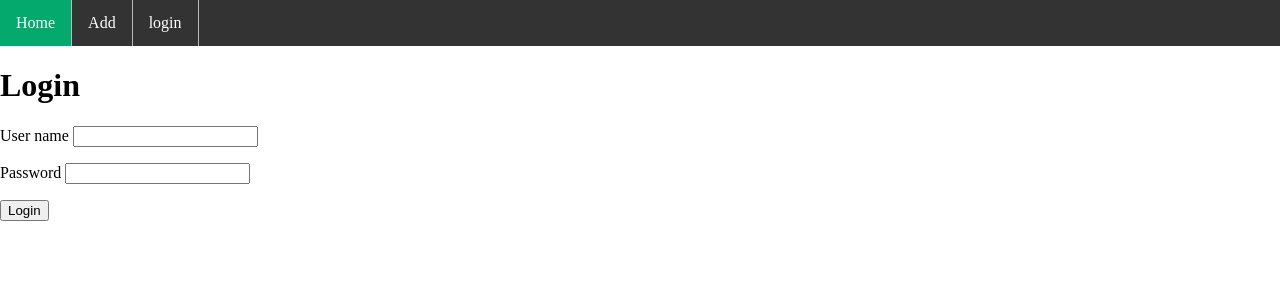
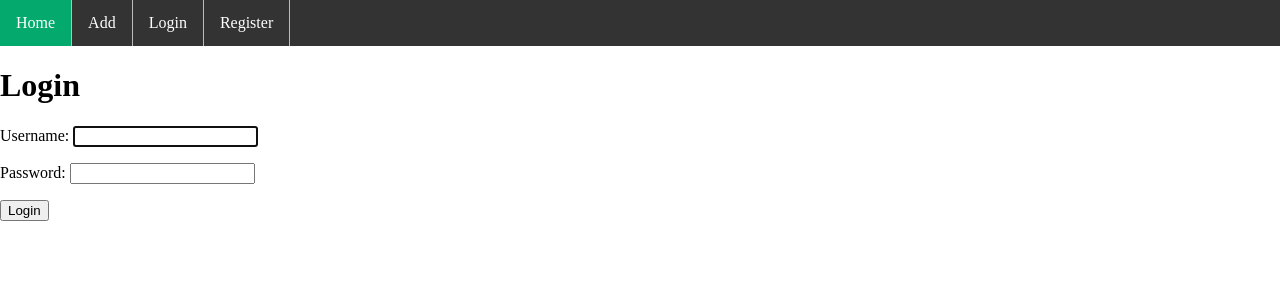
Before and after one commit to urmatbekov/photo-gallery, a Django app: page /login/ in a window 1280 px wide. Shown: the top 300 px of the page. Run offline with Django 3.2, Linux system fonts and the light colour scheme.

Commit message:
register

```diff
--- a/src/gallery/views.py
+++ b/src/gallery/views.py
@@ -3,6 +3,7 @@ from .models import Image
 from .forms import GalleryForm
 from django.shortcuts import redirect
 from django.contrib.auth import authenticate, login
+from django.contrib.auth.forms import UserCreationForm,AuthenticationForm
 
 # Create your views here.
 def gallery(request):
@@ -22,12 +23,19 @@ def detail_gallery(request,id):
     return render(request,"gallery/detail.html",{"image":image})
 
 def auth(request):
+    form = AuthenticationForm()
     if request.method == "POST":
-        username = request.POST.get("username")
-        password = request.POST.get("password")
+        form = AuthenticationForm(data=request.POST)
+        if form.is_valid():
+            login(request,form.get_user())
+            return redirect("/")
+    return render(request,"gallery/login.html",{"form":form})
 
-        user = authenticate(username=username,password=password)
-        if user is not None:
-            login(request,user)
+def register(request):
+    form = UserCreationForm()
+    if request.method == "POST":
+        form = UserCreationForm(request.POST)
+        if form.is_valid():
+            form.save()
             return redirect("/")
-    return render(request,"gallery/login.html")
+    return render(request,"gallery/register.html",{"form":form})
--- a/src/src/urls.py
+++ b/src/src/urls.py
@@ -17,12 +17,13 @@ from django.contrib import admin
 from django.urls import path
 from django.conf import settings
 from django.conf.urls.static import static
-from gallery.views import gallery, addImage,detail_gallery,auth
+from gallery.views import gallery, addImage,detail_gallery,auth,register
 
 urlpatterns = [
     path('admin/', admin.site.urls),
     path('', gallery),
     path("add/", addImage),
     path("images/<int:id>",detail_gallery),
-    path("login/",auth)
+    path("login/",auth),
+    path("register/",register)
 ] + static(settings.MEDIA_URL, document_root=settings.MEDIA_ROOT)
--- a/src/static/style.css
+++ b/src/static/style.css
@@ -56,7 +56,7 @@ div.desc {
     margin: 0 auto;
 }
 
-ul {
+.navbar-nav {
     list-style-type: none;
     margin: 0;
     padding: 0;
@@ -64,16 +64,16 @@ ul {
     background-color: #333;
 }
 
-li {
+.navbar-nav li {
     float: left;
     border-right: 1px solid #bbb;
 }
 
-li:last-child {
+.navbar-nav li:last-child {
     border-right: none;
 }
 
-li a {
+.navbar-nav li a {
     display: block;
     color: white;
     text-align: center;
@@ -81,7 +81,7 @@ li a {
     text-decoration: none;
 }
 
-li a:hover:not(.active) {
+.navbar-nav li a:hover:not(.active) {
     background-color: #111;
 }
 
--- a/src/templates/gallery/login.html
+++ b/src/templates/gallery/login.html
@@ -4,14 +4,7 @@
     <h1>Login</h1>
     <form action="/login/" method="post">
         {% csrf_token %}
-        <p>
-            <label for="Username">User name</label>
-            <input id="Username" name="username" type="text">
-        </p>
-        <p>
-            <label for="Password">Password</label>
-            <input id="Password" name="password" type="password">
-        </p>
+        {{form.as_p}}
         <button type="submit">Login</button>
     </form>
 {% endblock main %}
--- a/src/templates/includes/header.html
+++ b/src/templates/includes/header.html
@@ -1,9 +1,10 @@
 <header>
     <nav>
-        <ul>
+        <ul class="navbar-nav">
             <li><a class="active" href="/">Home</a></li>
-            <li><a href="/add">Add</a></li>
-            <li><a href="/login">login</a></li>
+            <li><a href="/add/">Add</a></li>
+            <li><a href="/login/">Login</a></li>
+            <li><a href="/register/">Register</a></li>
             <li style="margin-left: auto;"><a href="#">{{request.user.username}}</a></li>
         </ul>
     </nav>
```
Also changed, not shown: src/templates/gallery/register.html (added, +13 -0 lines), src/db.sqlite3.
